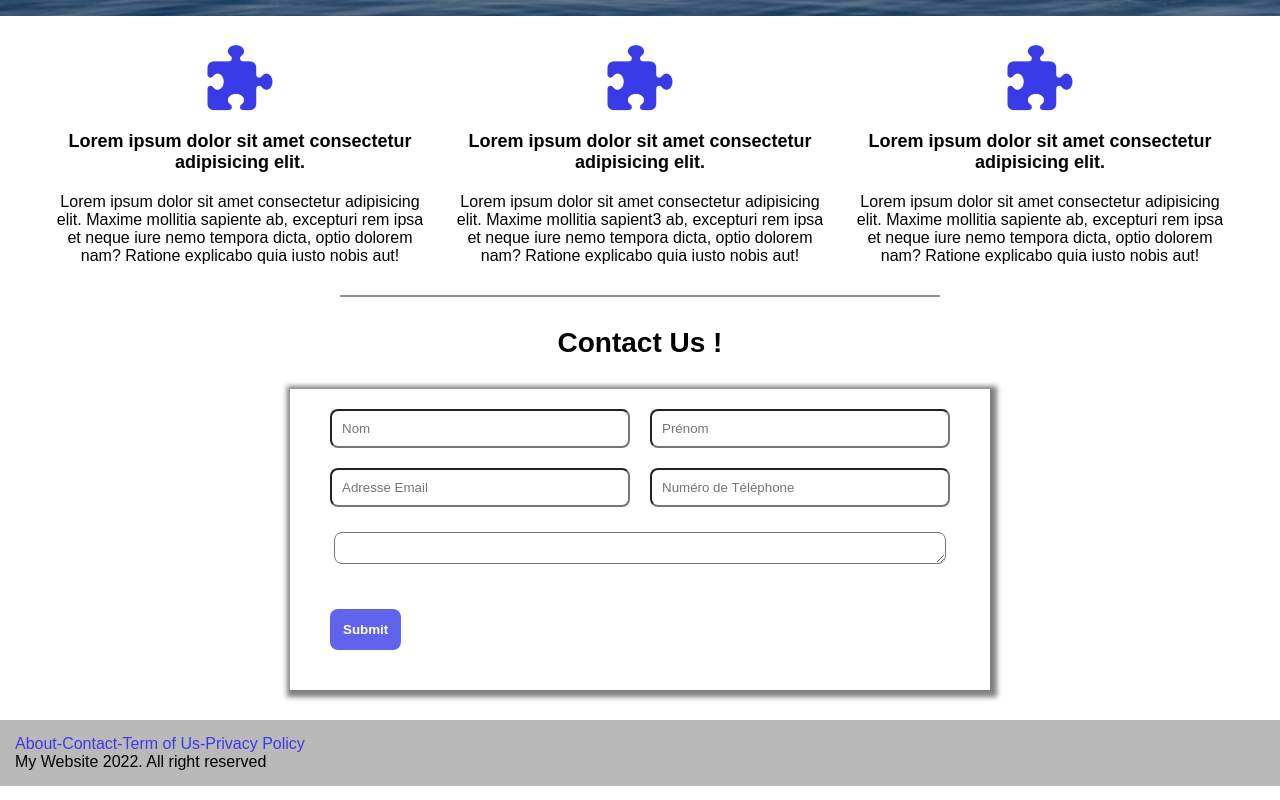
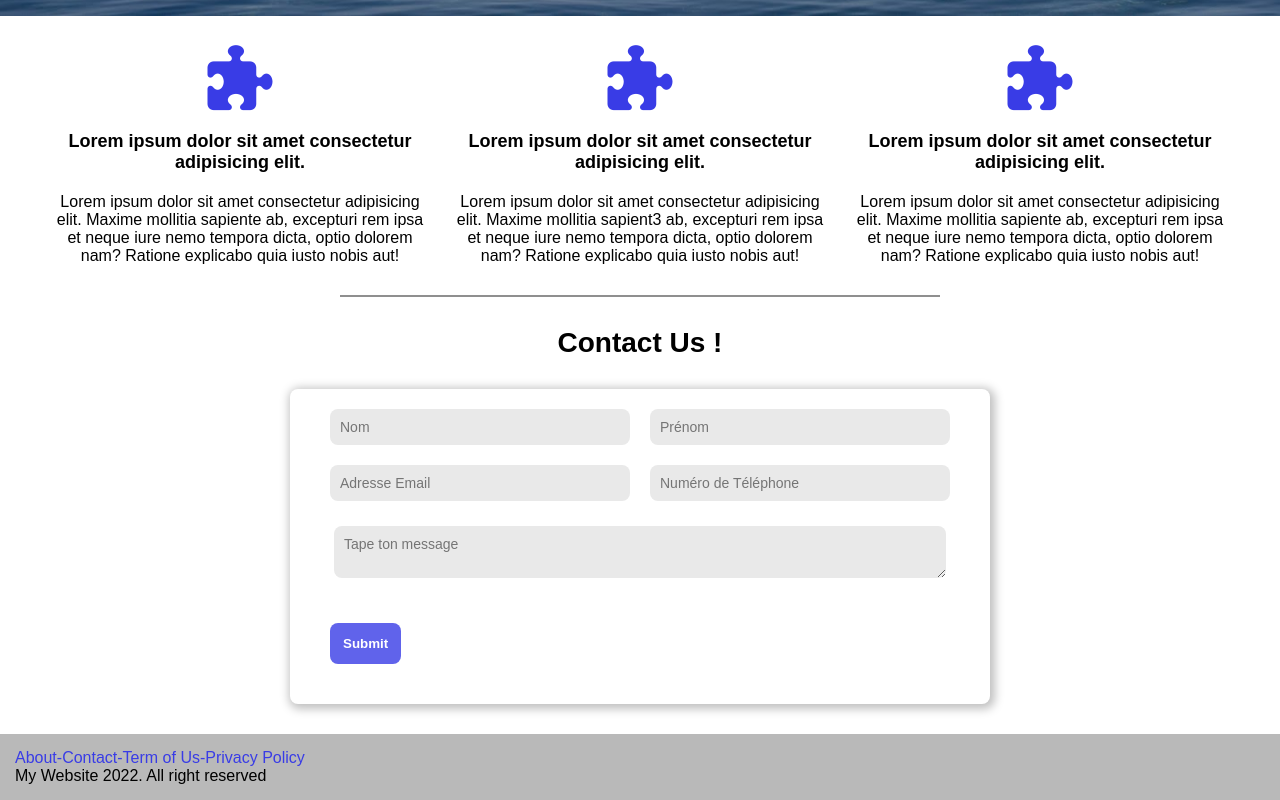
Before and after one commit to ThibautPoinloup/projet-html-1, a website: page index.html in a window 1280 px wide. Shown: the part 452-1252 px from the top of the page. Drawn offline with Linux system fonts and the light colour scheme.

Commit message:
moditfication des valeur box shadow
ajout du bgc dans mes input

suppression des border dans form

```diff
--- a/index.html
+++ b/index.html
@@ -63,7 +63,7 @@
             <input type="text" placeholder="Adresse Email" class="formulaire__form__coordonnes__input">
             <input type="text" placeholder="Numéro de Téléphone" class="formulaire__form__coordonnes__input">
           </div>
-          <textarea name="text" id="#" class="formulaire__form__textarea"></textarea>
+          <textarea name="text" id="#" class="formulaire__form__textarea" placeholder="Tape ton message"></textarea>
           <button class="formulaire__form__btn">Submit</button>
         </form>
       </section>
--- a/scss/components/_formulaire.scss
+++ b/scss/components/_formulaire.scss
@@ -9,10 +9,11 @@
         flex-direction: column;
         justify-content: space-around;
         align-items: center;
-        box-shadow: 2px 2px 5px 5px rgba(0, 0, 0, 0.5);
+        box-shadow: 2px 2px 10px 3px rgba(0, 0, 0, 0.25);
         width: 90%;
         margin: 30px auto;
         padding: 10px;
+        border-radius: 8px;
         &__name{
             text-align: center;
             &__input{
@@ -20,6 +21,10 @@
                 width: 90%;
                 margin: 15px auto;
                 border-radius: 8px;
+                border: none;
+                background-color: rgb(233, 233, 233);
+                font-size: 14px;
+
             }
         }
         &__coordonnes{
@@ -29,6 +34,10 @@
                 width: 90%;
                 margin: 15px auto;
                 border-radius: 8px;
+                border: none;
+                background-color: rgb(233, 233, 233);
+                font-size: 14px;
+
             }
         }
         &__textarea{
@@ -36,6 +45,11 @@
             width: 90%;
             margin:15px auto;
             border-radius: 8px;
+            background-color: rgb(233, 233, 233);
+            padding: 10px;
+            border: none;
+            font-size: 14px;
+
         }
             &__btn{
                 margin: 15px;
@@ -46,6 +60,7 @@
                 border: none;
                 border-radius: 8px;
                 align-self: start;
+                border: none;
 
             }
     }
```
Also changed, not shown: css/main.css, 1 other file.
